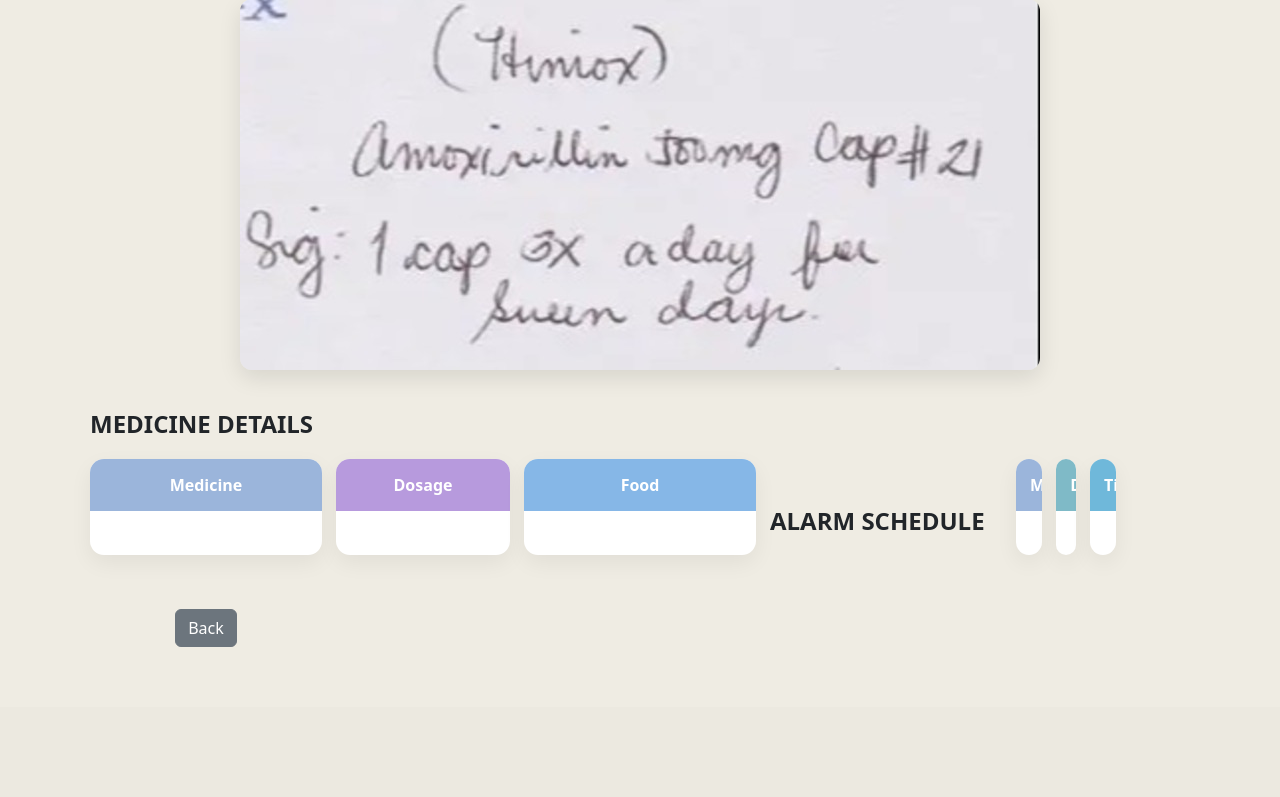
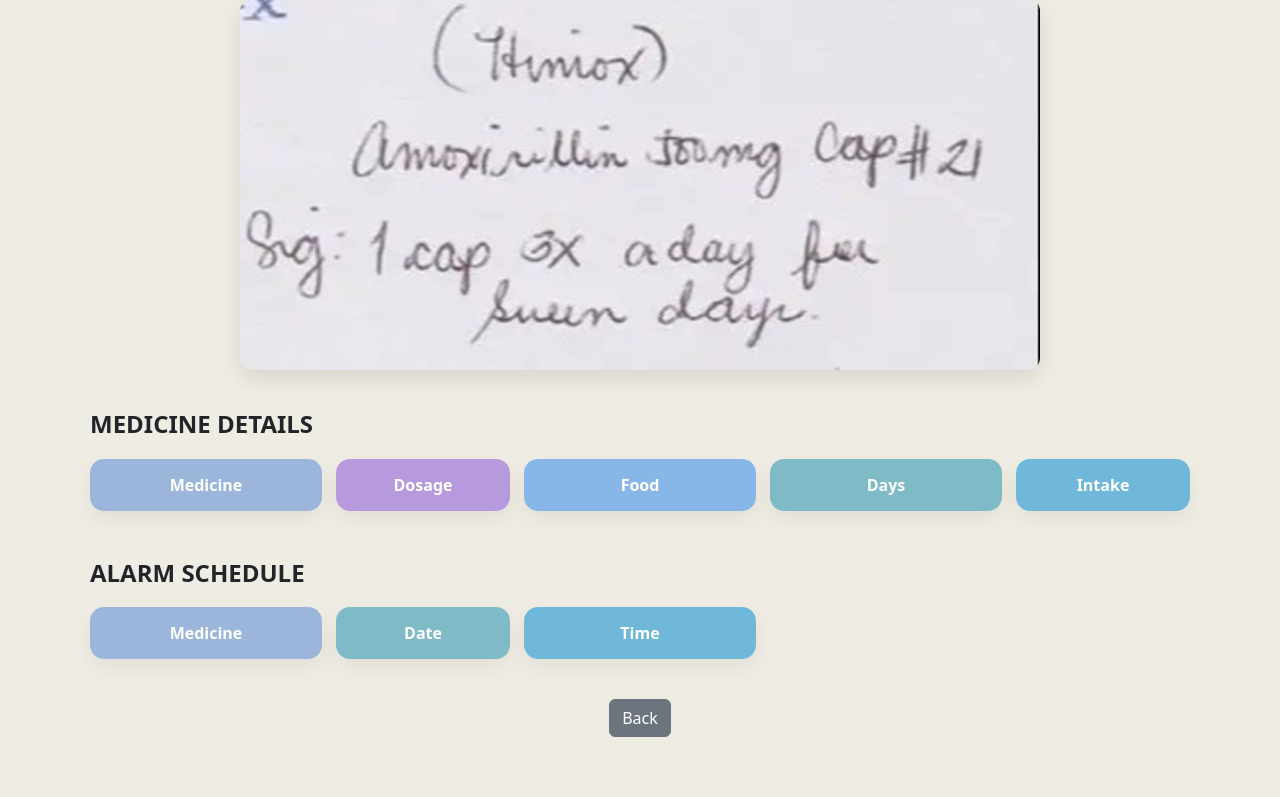
Before and after one commit to FaheemaTamton/EasyHeal, a Django app: page /prescription/1/ in a window 1280 px wide. Shown: the part 174-971 px from the top of the page. Before the commit the page ends 821 px from the top, so only its background shows below. Run offline with Django 5.2, Linux system fonts and the light colour scheme; data comes from the database, SQL or seed files in the repository.

Commit message:
Update EasyHeal

```diff
--- a/backend/templates/prescription_detail.html
+++ b/backend/templates/prescription_detail.html
@@ -127,6 +127,21 @@
       {% endfor %}
     </div>
 
+    <div class="medicine-col">
+      <div class="medicine-col-header col-days">Days</div>
+      {% for med in medicines %}
+        <div class="medicine-row">{{ med.duration_days }}</div>
+      {% endfor %}
+    </div>
+
+    <div class="medicine-col">
+      <div class="medicine-col-header col-time">Intake</div>
+      {% for med in medicines %}
+        <div class="medicine-row">{{ med.intake_pattern }}</div>
+      {% endfor %}
+    </div>
+
+  </div>
 
 
   <!-- ================= ALARMS ================= -->
```
